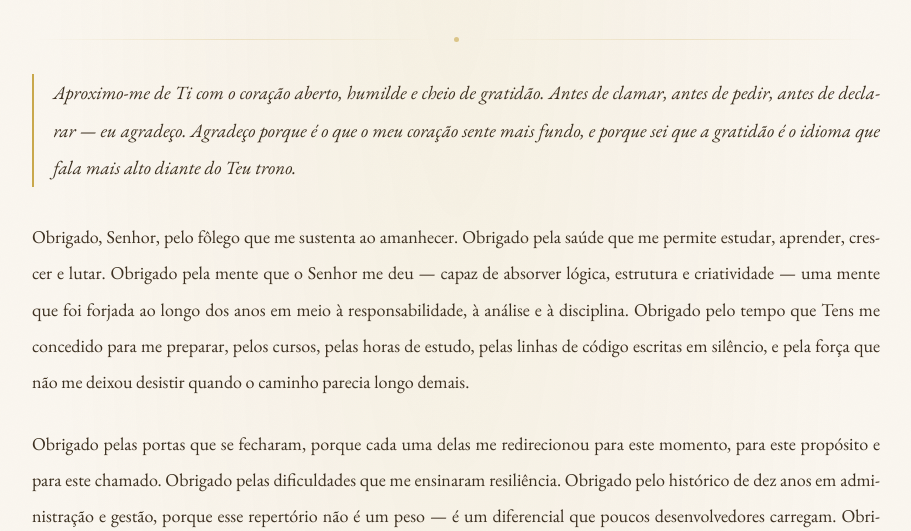
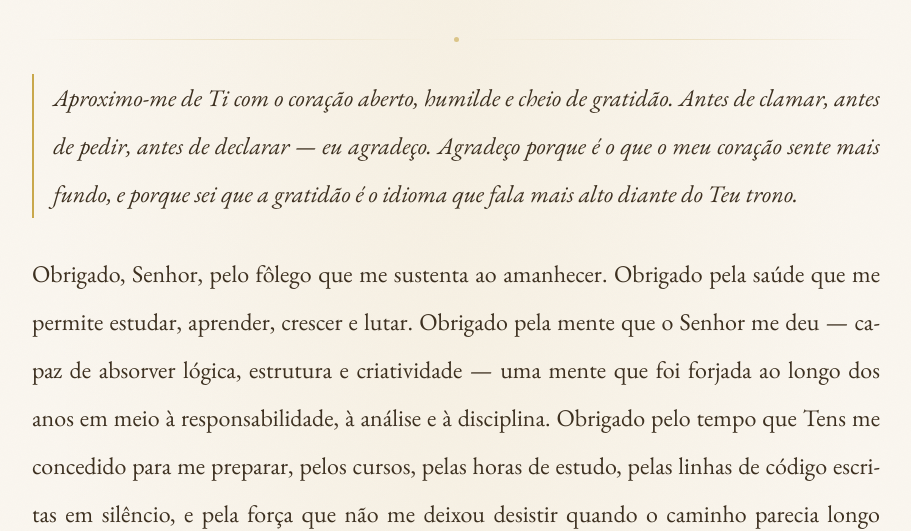
Before and after one commit to fabriciobzrr/oracao-office-new, a plain HTML site: page index.html in a window 1280 px wide. Shown: the part 278-809 px from the top of the page, without its empty margins (184-1095 px from the left). Drawn offline with nearby package versions, Linux system fonts and the light colour scheme.

Commit message:
Update index.html

```diff
--- a/index.html
+++ b/index.html
@@ -194,7 +194,7 @@
     }
 
     .oracao p {
-      font-size: clamp(1rem, 2.2vw, 1.13rem);
+      font-size: clamp(1.5rem, 2.2vw, 1.13rem);
       line-height: 2;
       color: var(--ink-soft);
       margin-bottom: 1.6rem;
@@ -204,7 +204,7 @@
     }
 
     .oracao p.opening {
-      font-size: clamp(1.05rem, 2.4vw, 1.18rem);
+      font-size: clamp(1.5rem, 2.4vw, 1.18rem);
       font-style: italic;
       color: var(--ink-soft);
       border-left: 2px solid var(--gold);
```
